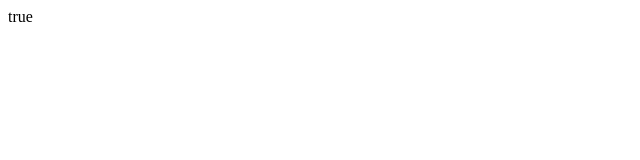
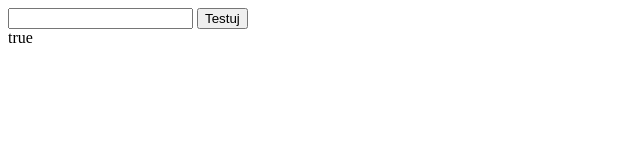
Before and after one commit to artmach69/kurs_js, a website: page public_html/index.html in a window 1280 px wide. Shown: the whole page, without its empty margins (0-640 px from the left). Drawn offline with Linux system fonts and the light colour scheme.

Commit message:
regexp_hasło

```diff
--- a/public_html/index.html
+++ b/public_html/index.html
@@ -1,14 +1,17 @@
 <!DOCTYPE html>
 <html>
     <head>
-        <title>Events</title>
+        <title>regexp</title>
         <meta charset="UTF-8">
         <meta name="viewport" content="width=device-width, initial-scale=1.0">
         <link rel="stylesheet" href="css/style.css"/>
         <script src="js/script.js" async></script>
     </head>
     <body>
-
+        <form id="myForm">
+            <input type="text" name="pw">
+            <input type="submit" name="testButton" value="Testuj">
+        </form>
         <div id="info"></div>
     </body>
 </html>
--- a/public_html/js/script.js
+++ b/public_html/js/script.js
@@ -8,21 +8,9 @@ window.onload = function()
 {
    var info = document.getElementById("info");
 
-   var indeksy = "A-56 B-12 K-51 A-53 A45 A#56 A.67";
+   var pw = "abcd4efghi";
 
-   var regExp = /A\.?\d{1,}/g;
-   var row = "";
-    var result = "";
-
-    while (row = regExp.exec(indeksy))
-    {
-        result += row + " ";
-    }
-
-   var kodPocztowy = "32-700";
-
-   var czyKodPocztowy = /[0-9]{2}-{0,1}[0-9]{3}/.test(kodPocztowy);
-
-   info.innerHTML = czyKodPocztowy;
+   var regExpPattern = /(?=.*[0-9]).{7,}/;
+   info.innerHTML = regExpPattern.test(pw);
 
 };
```
